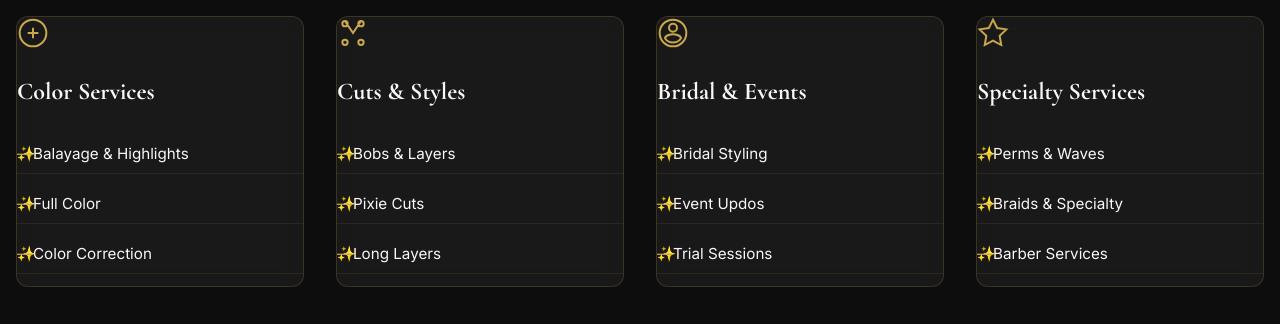
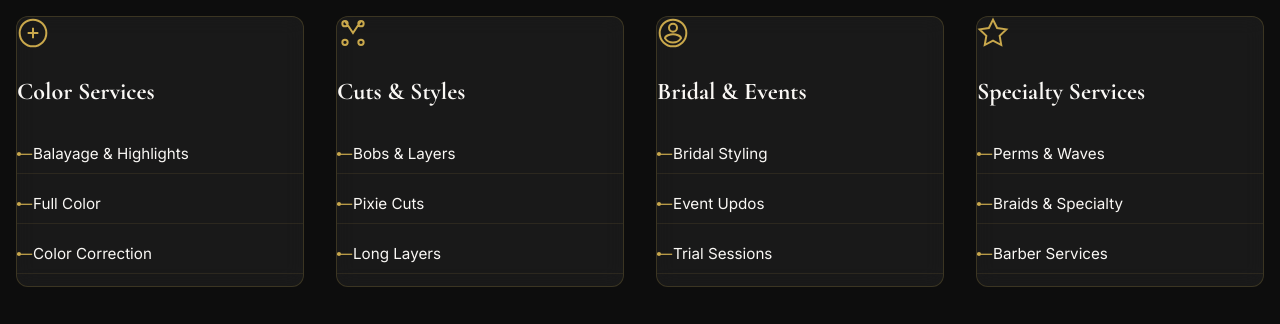
Before and after one commit to lucasseifert113/hometownhair, a Next.js app: page / in a window 1280 px wide. Shown: the part 1120-1444 px from the top of the page. Built offline with nearby package versions, Linux system fonts and the light colour scheme.

Commit message:
Replace star emojis with gold dot bullets on service cards

```diff
--- a/app/globals.css
+++ b/app/globals.css
@@ -229,10 +229,15 @@ section h2::after {
 }
 
 .service-card li::before {
-  content: "✨";
+  content: "";
   position: absolute;
   left: 0;
-  color: var(--gold);
+  top: 50%;
+  transform: translateY(-50%);
+  width: 4px;
+  height: 4px;
+  border-radius: 50%;
+  background: var(--gold);
 }
 
 /* Gallery Grid */
```
